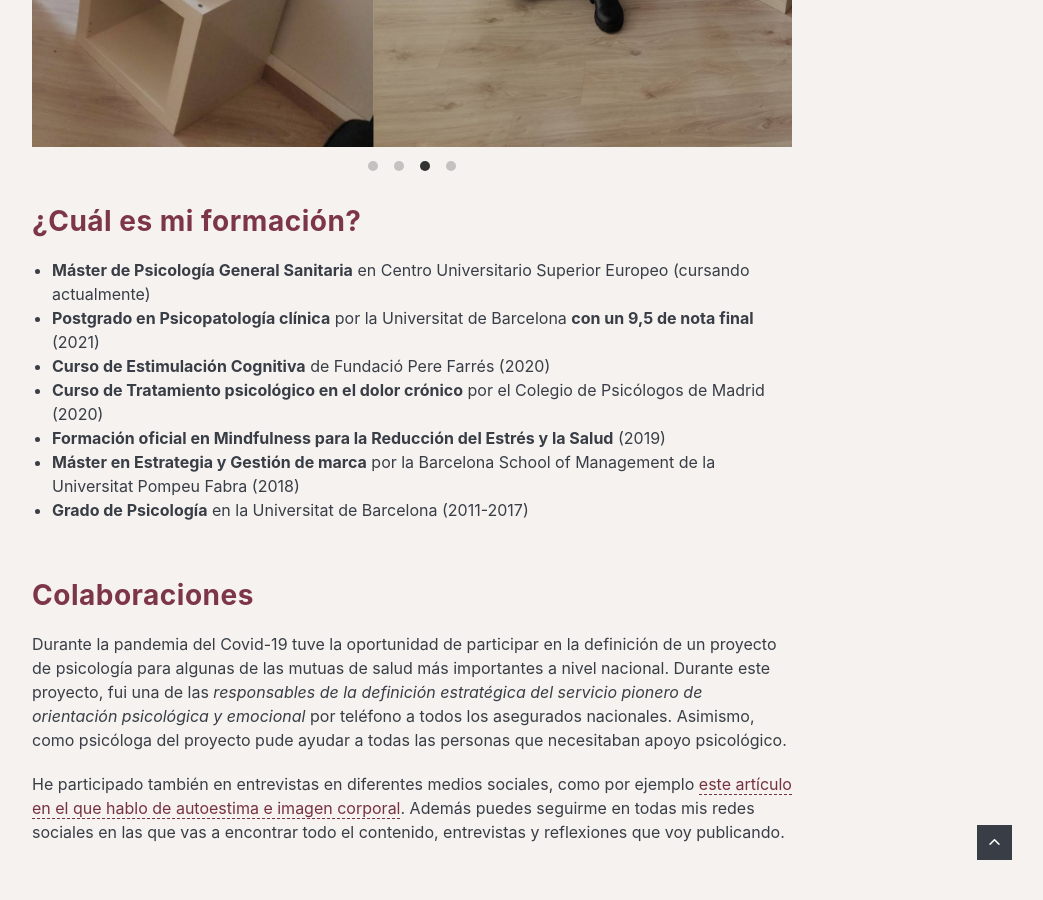
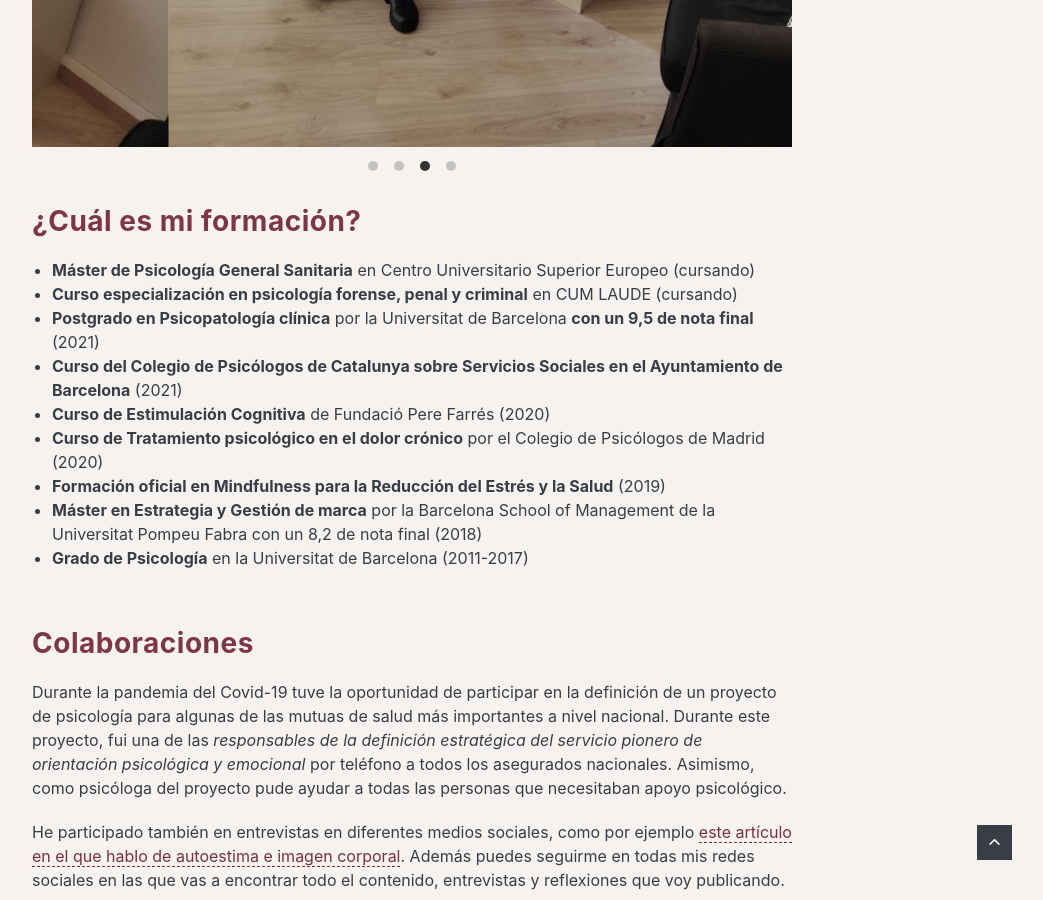
Before and after one commit to nurialeonsallent/nurialeon.com, a Jekyll site: the page built from _pages/sobre-mi.md, in a window 1280 px wide and 900 px high, scrolled down 1015 px. Shown: the whole window, without its empty margins (228-1271 px from the left). Built offline with Jekyll 4.4.1, drawn with Linux system fonts in a browser that asks for light colours; nearby versions of some CDN libraries.

Commit message:
Update sobre-mi.md
notas y formacion

```diff
--- a/_pages/sobre-mi.md
+++ b/_pages/sobre-mi.md
@@ -21,12 +21,14 @@
 
 ## ¿Cuál es mi formación?
 
-- **Máster de Psicología General Sanitaria** en Centro Universitario Superior Europeo (cursando actualmente)
+- **Máster de Psicología General Sanitaria** en Centro Universitario Superior Europeo (cursando)
+- **Curso especialización en psicología forense, penal y criminal** en CUM LAUDE (cursando)
 - **Postgrado en Psicopatología clínica** por la Universitat de Barcelona **con un 9,5 de nota final** (2021)
+- **Curso del Colegio de Psicólogos de Catalunya sobre Servicios Sociales en el Ayuntamiento de Barcelona** (2021)
 - **Curso de Estimulación Cognitiva** de Fundació Pere Farrés (2020)
 - **Curso de Tratamiento psicológico en el dolor crónico** por el Colegio de Psicólogos de Madrid (2020)
 - **Formación oficial en Mindfulness para la Reducción del Estrés y la Salud** (2019)
-- **Máster en Estrategia y Gestión de marca** por la Barcelona School of Management de la Universitat Pompeu Fabra (2018)
+- **Máster en Estrategia y Gestión de marca** por la Barcelona School of Management de la Universitat Pompeu Fabra con un 8,2 de nota final (2018)
 - **Grado de Psicología** en la Universitat de Barcelona (2011-2017)
 
 ## Colaboraciones
```
